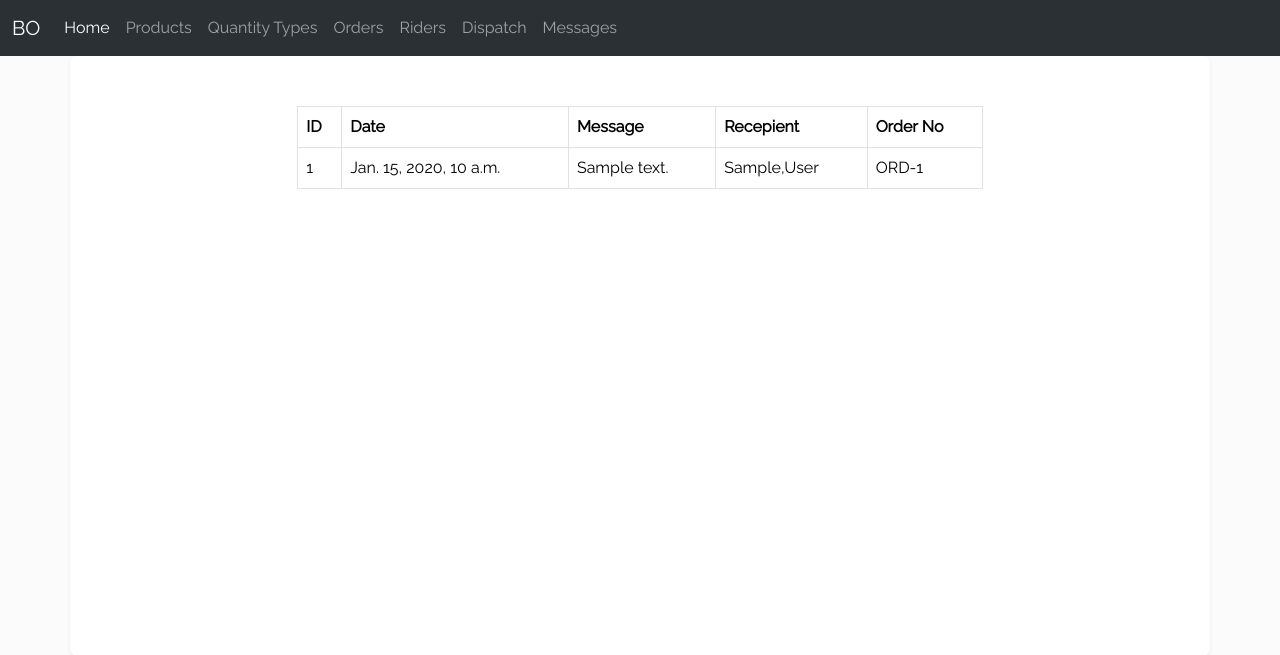
After one commit to maikofelix47/budget-order, a Django app: page /dispatch-messages/ in a window 1280 px wide. The commit adds this page. Shown: the top 655 px of the page. Run offline with Django 4.2, Linux system fonts and the light colour scheme; tables that the repository leaves empty hold one stand-in row (values such as "Sample post").

Commit message:
Added dispatch details and messages

```diff
--- a/budget_order/urls.py
+++ b/budget_order/urls.py
@@ -24,5 +24,6 @@ urlpatterns = [
     path('products/', include('products.urls')),
     path('orders/', include('orders.urls')),
     path('riders/', include('riders.urls')),
-    path('dispatch/', include('dispatch.urls'))
+    path('dispatch/', include('dispatch.urls')),
+    path('dispatch-messages/', include('dispatch_messages.urls'))
 ]
--- a/dispatch/models.py
+++ b/dispatch/models.py
@@ -9,4 +9,4 @@ class Dispatch(models.Model):
     date_dispatched = models.DateTimeField(auto_now=True)
 
     def __str__(self) -> str:
-        return f"{self.id},{self.date_dispatched},{self.order}"
+        return f"{self.id},{self.date_dispatched},{self.order},{self.status}"
--- /dev/null
+++ b/dispatch_messages/templates/dispatch-messages/index.html
@@ -0,0 +1,37 @@
+{% extends 'base.html' %}
+{% load static %}
+{% block title %}
+Dispatch Messages
+{% endblock %}
+{% block css %}
+<link rel="stylesheet" href="{% static 'dispatch-messages/messages.css' %}" />
+{% endblock %}
+{% block content %}
+<div class="row justify-content-md-center">
+  <div class="col col-lg-8">
+    <table class="table table-bordered">
+      <thead>
+        <tr>
+          <th>ID</th>
+          <th>Date</th>
+          <th>Message</th>
+          <th>Recepient</th>
+          <th>Order No</th>
+        </tr>
+      </thead>
+      <tbody>
+        {% for m in dispatch_messages %}
+          <tr>
+            <td>{{ m.id }}</td>
+            <td>{{ m.date_created }}</td>
+            <td>{{ m.message }}</td>
+            <td>{{ m.recepient}}</td>
+            <td>ORD-{{ m.order_id }}</td>
+          </tr>
+        {% endfor %}
+      </tbody>
+    </table>
+  </div>
+</div>
+
+{% endblock %}
--- /dev/null
+++ b/dispatch_messages/urls.py
@@ -0,0 +1,6 @@
+from django.urls import path
+from . import views
+
+urlpatterns = [
+    path('', views.DispatchMessagesView.as_view(),name='dispatch-messages'),
+]
--- a/dispatch_messages/views.py
+++ b/dispatch_messages/views.py
@@ -1,3 +1,9 @@
-from django.shortcuts import render
+from django.views.generic import ListView
+from .models import DispatchMessage
 
 # Create your views here.
+
+class DispatchMessagesView(ListView):
+    template_name = 'dispatch-messages/index.html'
+    model = DispatchMessage
+    context_object_name = 'dispatch_messages'
--- a/orders/templates/orders/order-details.html
+++ b/orders/templates/orders/order-details.html
@@ -44,7 +44,7 @@
             <td>{{ order.product.store.name }}</td>
             <td>{{ order.quantity }}</td>
             <td>{{ order.product.price }}</td>
-            <td></td>
+            <td>{{ dispatch_details.status }}</td>
          </tr>
          {% endfor %}
          <tr>
--- a/static/base.css
+++ b/static/base.css
@@ -1,14 +1,20 @@
 body{
     font-family: 'Raleway', sans-serif;
+    background-color: #fbfbfb;
 }
 #content{
-    padding-top: 50px;
+    padding: 50px 50px;
+    background-color: #FFF;
+    min-height: 600px;
+    border-radius: 8px;
+    box-shadow: 0 2px 4px rgba(0,0,0,.06);
 }
 .budget-row{
     margin-bottom: 5px;
 }
 .bo-title{
-font-size: 1rem
+font-size: 1rem;
+color: #0D6EFD;
 }
 .intro-divider{
     width: 40%;
--- a/templates/base.html
+++ b/templates/base.html
@@ -43,6 +43,9 @@
                   <li class="nav-item">
                     <a class="nav-link"  href="{% url 'dispatch' %}">Dispatch</a>
                   </li>
+                  <li class="nav-item">
+                    <a class="nav-link"  href="{% url 'dispatch-messages' %}">Messages</a>
+                  </li>
                 </ul>
               </div>
             </div>
--- a/user_dashboard/static/user_dashboard/user-dashboard.css
+++ b/user_dashboard/static/user_dashboard/user-dashboard.css
@@ -9,3 +9,6 @@
     cursor: pointer;
     transform: scale(1.1);
 }
+th{
+    color: #0D6EFD;
+}
--- a/user_dashboard/views.py
+++ b/user_dashboard/views.py
@@ -4,6 +4,7 @@ from orders.models import Order,OrderDetails
 from products.models import Product, QuantityType
 from stores.models import Store
 from riders.models import Rider
+from dispatch_messages.models import DispatchMessage
 
 
 # Create your views here.
@@ -14,6 +15,7 @@ def user_dashboard(request):
     total_stores = Store.objects.count()
     total_qt = QuantityType.objects.count()
     total_riders = Rider.objects.count()
+    total_messages = DispatchMessage.objects.count()
     monthly_expenditure = get_last_six_months_monthly_expenditure()
     return render(request,'user_dashboard/index.html',{
          'total_orders': total_orders,
@@ -21,6 +23,7 @@ def user_dashboard(request):
          'total_stores': total_stores,
          'total_qt': total_qt,
          'total_riders': total_riders,
+         'total_messages': total_messages,
          'monthly_expenditure': monthly_expenditure
     })
 
```
Also changed, not shown: orders/views.py (+6 -1 lines), user_dashboard/templates/user_dashboard/index.html (+14 -6 lines), dispatch_messages/static/dispatch-messages/messages.css (added).
